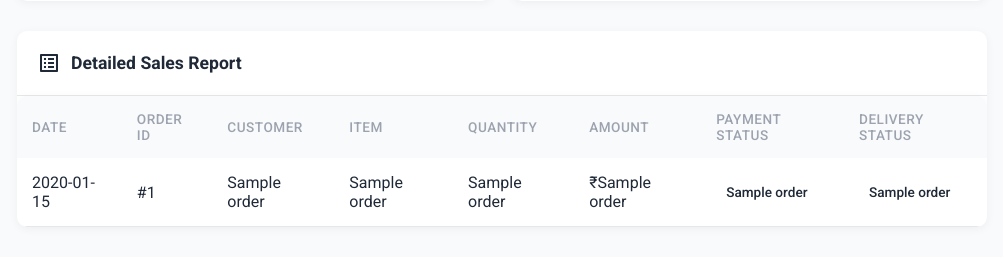
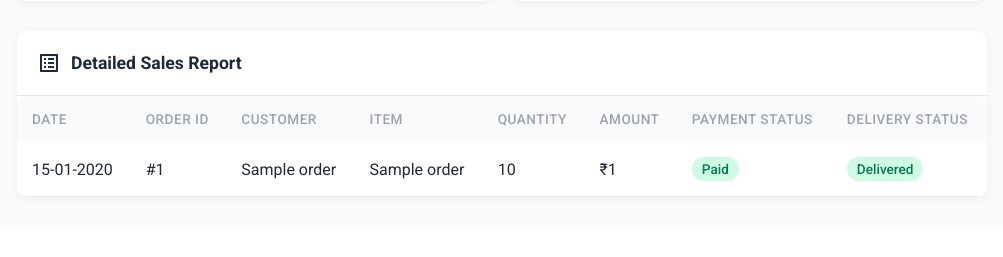
Before and after one commit to Praveenkanth2805/Annamalaiyar-Software-Centre, a Flask app: template annamalaiyar-software/templates/admin/reports.html in a window 1280 px wide. Shown: the part 1326-1583 px from the top of the page, without its empty margins (263-1266 px from the left). After the commit the page ends 1525 px from the top, so only its background shows below. Run offline with Flask 3, Linux system fonts and the light colour scheme; the template is opened without the code that fills it: most values are stand-ins (such as "Sample title", 1, 10 or a date in 2020); some libraries are stand-ins or nearby versions.

Commit message:
fix report and dashboard errors

```diff
--- a/annamalaiyar-software/app.py
+++ b/annamalaiyar-software/app.py
@@ -229,9 +229,9 @@ def admin_login():
         admin = cur.fetchone()
         cur.close()
 
-        if admin and check_password(admin[2], password):
-            session['admin_id'] = admin[0]
-            session['admin_username'] = admin[1]
+        if admin and check_password(admin['password_hash'], password):
+            session['admin_id'] = admin['id']
+            session['admin_username'] = admin['username']
             session.permanent = True
             return redirect(url_for('admin_dashboard'))
         else:
@@ -251,19 +251,19 @@ def admin_dashboard():
 
     cur = mysql.connection.cursor(MySQLdb.cursors.DictCursor)
 
-    # Get statistics
-    cur.execute("SELECT COUNT(*) FROM orders")
-    total_orders = cur.fetchone()[0]
+    # Get statistics - use dictionary keys
+    cur.execute("SELECT COUNT(*) as count FROM orders")
+    total_orders = cur.fetchone()['count']
 
-    cur.execute("SELECT COUNT(*) FROM orders WHERE payment_status = 'Pending'")
-    pending_payments = cur.fetchone()[0]
+    cur.execute("SELECT COUNT(*) as count FROM orders WHERE payment_status = 'Pending'")
+    pending_payments = cur.fetchone()['count']
 
-    cur.execute("SELECT COUNT(*) FROM orders WHERE delivery_status = 'Delivered'")
-    delivered_orders = cur.fetchone()[0]
+    cur.execute("SELECT COUNT(*) as count FROM orders WHERE delivery_status = 'Delivered'")
+    delivered_orders = cur.fetchone()['count']
 
-    cur.execute("SELECT SUM(total_price) FROM orders WHERE payment_status = 'Paid'")
-    total_sales = cur.fetchone()[0] or 0
-
+    cur.execute("SELECT SUM(total_price) as total FROM orders WHERE payment_status = 'Paid'")
+    total_sales_result = cur.fetchone()
+    total_sales = total_sales_result['total'] or 0 if total_sales_result else 0
     # Recent orders with customer details
     cur.execute("""
         SELECT o.id, c.name, c.phone, o.total_price, o.payment_status,
@@ -893,14 +893,22 @@ def admin_reports():
 
     cur.close()
 
+    # Use dictionary keys instead of tuple indices
+    total_orders = stats.get('total_orders', 0) or 0
+    total_sales = stats.get('total_sales', 0) or 0
+    avg_order_value = stats.get('avg_order_value', 0) or 0
+    paid_orders = stats.get('paid_orders', 0) or 0
+
+    conversion_rate = (paid_orders / total_orders * 100) if total_orders > 0 else 0
+
     return render_template('admin/reports.html',
                          report_type=report_type,
                          start_date=start_date,
                          end_date=end_date,
-                         total_orders=stats[0] or 0,
-                         total_sales=stats[1] or 0,
-                         avg_order_value=stats[2] or 0,
-                         conversion_rate=(stats[3] / stats[0] * 100) if stats[0] > 0 else 0,
+                         total_orders=total_orders,
+                         total_sales=total_sales,
+                         avg_order_value=avg_order_value,
+                         conversion_rate=conversion_rate,
                          daily_sales=daily_sales,
                          product_sales=product_sales,
                          course_sales=course_sales,
@@ -1206,7 +1214,6 @@ def send_delivery_notification(order_id):
 
     return send_email(order['email'], f"Order Delivered - #{order_id}", html_content, plain_text)
 
-
 def send_new_order_notification(order_id):
     """Send email to admin when new order is placed"""
     cur = mysql.connection.cursor(MySQLdb.cursors.DictCursor)
--- a/annamalaiyar-software/templates/admin/reports.html
+++ b/annamalaiyar-software/templates/admin/reports.html
@@ -1,5 +1,6 @@
 <!DOCTYPE html>
 <html lang="en">
+
 <head>
     <meta charset="UTF-8">
     <meta name="viewport" content="width=device-width, initial-scale=1.0">
@@ -47,7 +48,7 @@
             display: flex;
             justify-content: space-between;
             align-items: center;
-            box-shadow: 0 1px 3px rgba(0,0,0,0.1);
+            box-shadow: 0 1px 3px rgba(0, 0, 0, 0.1);
             position: sticky;
             top: 0;
             z-index: 100;
@@ -75,7 +76,7 @@
             padding: 20px;
             border-radius: 10px;
             margin-bottom: 20px;
-            box-shadow: 0 2px 5px rgba(0,0,0,0.05);
+            box-shadow: 0 2px 5px rgba(0, 0, 0, 0.05);
         }
 
         .control-row {
@@ -144,7 +145,7 @@
             background: white;
             padding: 25px;
             border-radius: 10px;
-            box-shadow: 0 2px 10px rgba(0,0,0,0.05);
+            box-shadow: 0 2px 10px rgba(0, 0, 0, 0.05);
             text-align: center;
         }
 
@@ -167,8 +168,13 @@
             font-size: 0.9rem;
         }
 
-        .summary-change.positive { color: var(--success-color); }
-        .summary-change.negative { color: var(--danger-color); }
+        .summary-change.positive {
+            color: var(--success-color);
+        }
+
+        .summary-change.negative {
+            color: var(--danger-color);
+        }
 
         .charts-grid {
             display: grid;
@@ -181,7 +187,7 @@
             background: white;
             padding: 20px;
             border-radius: 10px;
-            box-shadow: 0 2px 10px rgba(0,0,0,0.05);
+            box-shadow: 0 2px 10px rgba(0, 0, 0, 0.05);
         }
 
         .chart-container h3 {
@@ -201,7 +207,7 @@
         .report-table {
             background: white;
             border-radius: 10px;
-            box-shadow: 0 2px 10px rgba(0,0,0,0.05);
+            box-shadow: 0 2px 10px rgba(0, 0, 0, 0.05);
             overflow: hidden;
         }
 
@@ -253,9 +259,20 @@
             display: inline-block;
         }
 
-        .status-pending { background: #fef3c7; color: #d97706; }
-        .status-paid { background: #d1fae5; color: #047857; }
-        .status-delivered { background: #d1fae5; color: #047857; }
+        .status-pending {
+            background: #fef3c7;
+            color: #d97706;
+        }
+
+        .status-paid {
+            background: #d1fae5;
+            color: #047857;
+        }
+
+        .status-delivered {
+            background: #d1fae5;
+            color: #047857;
+        }
 
         .no-data {
             text-align: center;
@@ -275,7 +292,7 @@
             color: var(--gray-color);
         }
     </style>
-        <style>
+    <style>
         :root {
             --primary-color: #667eea;
             --secondary-color: #764ba2;
@@ -317,7 +334,7 @@
 
         .sidebar-header {
             padding: 0 20px 20px;
-            border-bottom: 1px solid rgba(255,255,255,0.1);
+            border-bottom: 1px solid rgba(255, 255, 255, 0.1);
             margin-bottom: 20px;
         }
 
@@ -342,18 +359,18 @@
             align-items: center;
             gap: 12px;
             padding: 12px 20px;
-            color: rgba(255,255,255,0.8);
+            color: rgba(255, 255, 255, 0.8);
             text-decoration: none;
             transition: all 0.3s;
         }
 
         .nav-link:hover {
-            background: rgba(255,255,255,0.1);
+            background: rgba(255, 255, 255, 0.1);
             color: white;
         }
 
         .nav-link.active {
-            background: rgba(255,255,255,0.15);
+            background: rgba(255, 255, 255, 0.15);
             color: white;
             border-left: 4px solid white;
         }
@@ -369,7 +386,7 @@
             display: flex;
             justify-content: space-between;
             align-items: center;
-            box-shadow: 0 1px 3px rgba(0,0,0,0.1);
+            box-shadow: 0 1px 3px rgba(0, 0, 0, 0.1);
             position: sticky;
             top: 0;
             z-index: 100;
@@ -431,7 +448,7 @@
             background: white;
             padding: 20px;
             border-radius: 10px;
-            box-shadow: 0 2px 5px rgba(0,0,0,0.05);
+            box-shadow: 0 2px 5px rgba(0, 0, 0, 0.05);
         }
 
         .search-box {
@@ -495,7 +512,7 @@
         .table-container {
             background: white;
             border-radius: 10px;
-            box-shadow: 0 2px 10px rgba(0,0,0,0.05);
+            box-shadow: 0 2px 10px rgba(0, 0, 0, 0.05);
             overflow: hidden;
         }
 
@@ -544,9 +561,20 @@
             display: inline-block;
         }
 
-        .stock-high { background: #d1fae5; color: #047857; }
-        .stock-low { background: #fef3c7; color: #d97706; }
-        .stock-out { background: #fee2e2; color: #ef4444; }
+        .stock-high {
+            background: #d1fae5;
+            color: #047857;
+        }
+
+        .stock-low {
+            background: #fef3c7;
+            color: #d97706;
+        }
+
+        .stock-out {
+            background: #fee2e2;
+            color: #ef4444;
+        }
 
         .featured-badge {
             background: #f3e8ff;
@@ -590,7 +618,7 @@
             left: 0;
             width: 100%;
             height: 100%;
-            background: rgba(0,0,0,0.5);
+            background: rgba(0, 0, 0, 0.5);
             z-index: 1000;
             align-items: center;
             justify-content: center;
@@ -678,6 +706,7 @@
         }
     </style>
 </head>
+
 <body>
     <div class="admin-container">
         {% include 'admin/sidebar.html' %}
@@ -713,10 +742,14 @@
                         <div class="control-group">
                             <label for="reportType">Report Type</label>
                             <select id="reportType">
-                                <option value="daily" {{ 'selected' if report_type == 'daily' else '' }}>Daily Report</option>
-                                <option value="monthly" {{ 'selected' if report_type == 'monthly' else '' }}>Monthly Report</option>
-                                <option value="product" {{ 'selected' if report_type == 'product' else '' }}>Product-wise</option>
-                                <option value="course" {{ 'selected' if report_type == 'course' else '' }}>Course-wise</option>
+                                <option value="daily" {{ 'selected' if report_type=='daily' else '' }}>Daily Report
+                                </option>
+                                <option value="monthly" {{ 'selected' if report_type=='monthly' else '' }}>Monthly
+                                    Report</option>
+                                <option value="product" {{ 'selected' if report_type=='product' else '' }}>Product-wise
+                                </option>
+                                <option value="course" {{ 'selected' if report_type=='course' else '' }}>Course-wise
+                                </option>
                             </select>
                         </div>
                         <div class="control-group">
@@ -819,32 +852,23 @@
                             <tbody>
                                 {% for order in recent_orders %}
                                 <tr>
-                                    <td>{{ order[8].strftime('%d-%m-%Y') if order[8] else '' }}</td>
-                                    <td>#{{ order[0] }}</td>
-                                    <td>{{ order[10] }}</td>
+                                    <td>{{ order.order_date.strftime('%d-%m-%Y') if order.order_date else '' }}</td>
+                                    <td>#{{ order.id }}</td>
+                                    <td>{{ order.customer_name }}</td>
                                     <td>
-                                        {{ order[11] }}
+                                        {{ order.item_name }}
                                     </td>
-                                    <td>{{ order[4] }}</td>
-                                    <td>₹{{ order[5] }}</td>
+                                    <td>{{ order.quantity }}</td>
+                                    <td>₹{{ order.total_price }}</td>
                                     <td>
-                                        <span class="status-badge status-{{ order[6].lower() }}">
-                                            {{ order[6] }}
+                                        <span class="status-badge status-{{ order.payment_status.lower() }}">
+                                            {{ order.payment_status }}
                                         </span>
                                     </td>
                                     <td>
-                                        <span class="status-badge status-{{ order[7].lower() }}">
-                                            {{ order[7] }}
+                                        <span class="status-badge status-{{ order.delivery_status.lower() }}">
+                                            {{ order.delivery_status }}
                                         </span>
-                                    </td>
-                                </tr>
-                                {% else %}
-                                <tr>
-                                    <td colspan="8">
-                                        <div class="no-data">
-                                            <span class="material-icons">inbox</span>
-                                            <p>No orders found for the selected period</p>
-                                        </div>
                                     </td>
                                 </tr>
                                 {% endfor %}
@@ -862,8 +886,8 @@
         const salesCtx = document.getElementById('salesChart').getContext('2d');
         const salesData = [
             {% for sale in daily_sales %}
-            { date: '{{ sale[0].strftime("%d-%b") }}', sales: {{ sale[1] or 0 }} },
-            {% endfor %}
+        { date: '{{ sale.date.strftime("%d-%b") }}', sales: {{ sale.daily_sales or 0 }} },
+        {% endfor %}
         ];
 
         const salesChart = new Chart(salesCtx, {
@@ -893,7 +917,7 @@
                     y: {
                         beginAtZero: true,
                         ticks: {
-                            callback: function(value) {
+                            callback: function (value) {
                                 return '₹' + value;
                             }
                         }
@@ -934,7 +958,7 @@
                     },
                     tooltip: {
                         callbacks: {
-                            label: function(context) {
+                            label: function (context) {
                                 let label = context.label || '';
                                 if (label) {
                                     label += ': ';
@@ -951,9 +975,9 @@
         // Top Products Chart
         const productCtx = document.getElementById('productChart').getContext('2d');
         const productData = [
-            {% for product in product_sales %}
-            { name: '{{ product[0] }}', revenue: {{ product[2] or 0 }}, quantity: {{ product[1] or 0 }} },
-            {% endfor %}
+        {% for product in product_sales %}
+        { name: '{{ product.name }}', revenue: {{ product.total_revenue or 0 }}, quantity: {{ product.total_quantity or 0 }} },
+        {% endfor %}
         ];
 
         const productChart = new Chart(productCtx, {
@@ -981,7 +1005,7 @@
                     y: {
                         beginAtZero: true,
                         ticks: {
-                            callback: function(value) {
+                            callback: function (value) {
                                 return '₹' + value;
                             }
                         }
@@ -994,8 +1018,8 @@
         const courseCtx = document.getElementById('courseChart').getContext('2d');
         const courseData = [
             {% for course in course_sales %}
-            { name: '{{ course[0] }}', revenue: {{ course[2] or 0 }}, enrollments: {{ course[1] or 0 }} },
-            {% endfor %}
+        { name: '{{ course.name }}', revenue: {{ course.total_revenue or 0 }}, enrollments: {{ course.total_enrollments or 0 }} },
+        {% endfor %}
         ];
 
         const courseChart = new Chart(courseCtx, {
@@ -1023,7 +1047,7 @@
                     y: {
                         beginAtZero: true,
                         ticks: {
-                            callback: function(value) {
+                            callback: function (value) {
                                 return '₹' + value;
                             }
                         }
@@ -1082,4 +1106,5 @@
         }, 300000); // 5 minutes
     </script>
 </body>
+
 </html>
```
Also changed, not shown: annamalaiyar-software/templates/admin/dashboard.html (+16 -15 lines).
